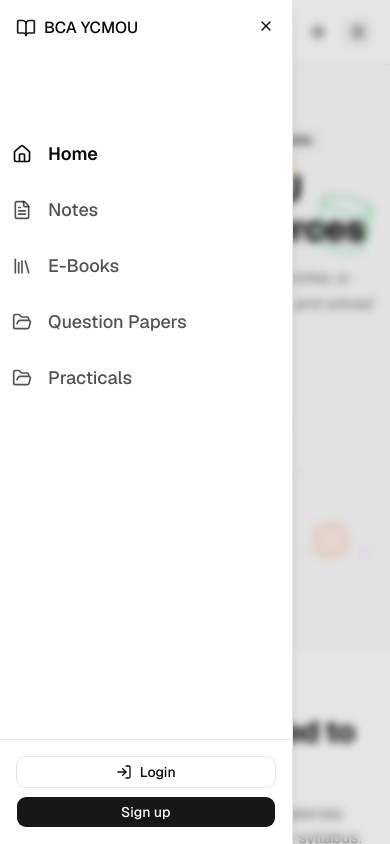
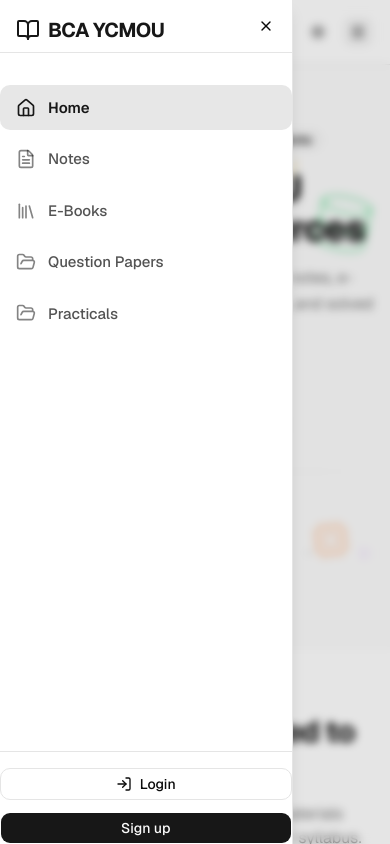
Before and after one commit to saahiyo/bcanotes, a Next.js app: page / in a window 390 px wide. Both pictures are taken after a click on the button "Open Menu". Shown: the top 844 px of the page. Built offline with nearby package versions, Linux system fonts and the light colour scheme.

Commit message:
style: improve mobile sidebar layout and styling

```diff
--- a/components/navbar.tsx
+++ b/components/navbar.tsx
@@ -78,14 +78,15 @@ export function Navbar() {
               <SheetTrigger render={<Button variant="ghost" size="icon" aria-label="Open Menu" />}>
                 <Menu className="h-6 w-6" />
               </SheetTrigger>
-              <SheetContent side="left" className="w-[280px] sm:w-[300px]">
-                <SheetHeader className="mb-6 text-left">
-                  <SheetTitle className="flex items-center gap-2">
-                    <BookOpen className="h-5 w-5 text-primary" />
-                    BCA YCMOU
+              <SheetContent side="left" className="w-[280px] sm:w-[300px] flex flex-col">
+                <SheetHeader className="text-left pb-2 border-b">
+                  <SheetTitle className="flex items-center gap-2 text-primary">
+                    <BookOpen className="h-6 w-6" />
+                    <span className="font-bold text-xl tracking-tight">BCA YCMOU</span>
                   </SheetTitle>
                 </SheetHeader>
-                <nav className="flex flex-col space-y-1 mt-8">
+                <div className="flex-1 overflow-y-auto py-4">
+                  <nav className="flex flex-col gap-1.5">
                     {navLinks.map((link) => {
                       const Icon = link.icon;
                       const active = isActive(link.href);
@@ -95,19 +96,20 @@ export function Navbar() {
                           href={link.href}
                           onClick={closeMenu}
                           className={cn(
-                          "flex items-center gap-4 py-3 px-3 text-lg font-medium rounded-md transition-colors",
+                            "flex items-center gap-3 py-3 px-4 text-[15px] font-medium rounded-lg transition-all",
                             active
-                            ? "text-foreground font-semibold"
-                            : "text-foreground/70 hover:text-foreground hover:bg-muted/50"
+                              ? "bg-primary/10 text-primary font-semibold"
+                              : "text-foreground/70 hover:text-foreground hover:bg-muted/60"
                           )}
                         >
-                        <Icon className="h-5 w-5" />
+                          <Icon className={cn("h-5 w-5", active ? "text-primary" : "text-foreground/50")} />
                           {link.label}
                         </Link>
                       );
                     })}
                   </nav>
-                <div className="mt-auto border-t pt-4 flex flex-col gap-2 p-4">
+                </div>
+                <div className="mt-auto pt-4 flex flex-col gap-3 border-t">
                   <Link href="/login" onClick={closeMenu}>
                     <Button variant="outline" className="w-full gap-2">
                       <LogIn className="h-4 w-4" />
```
Lines whose indentation alone changed are shown as unchanged.
